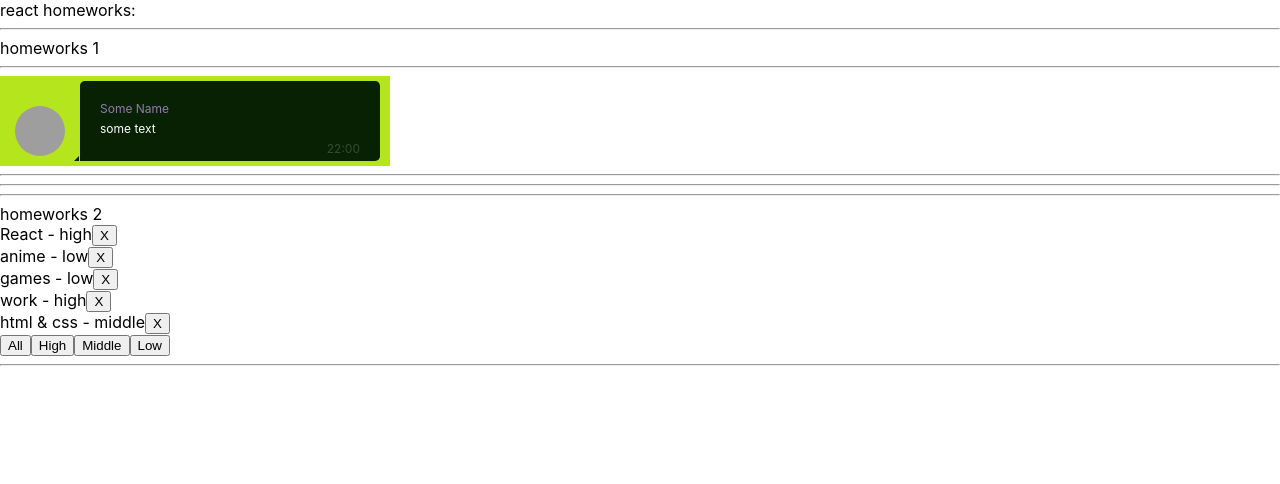
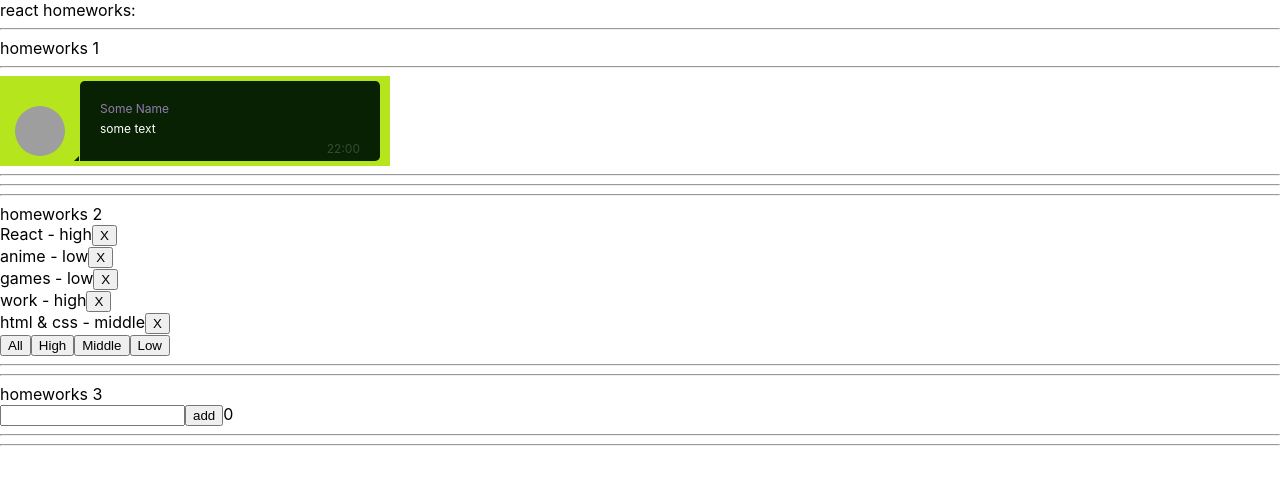
Before and after one commit to FFiillaattoovv/react-homework, a React (Create React App) app: page / in a window 1280 px wide. Shown: the top 484 px of the page. Built offline with nearby package versions, Linux system fonts and the light colour scheme; grey boxes are pictures that could not be loaded.

Commit message:
Add completed homework #3

```diff
--- a/package.json
+++ b/package.json
@@ -10,10 +10,12 @@
     "@types/node": "^12.20.20",
     "@types/react": "^17.0.19",
     "@types/react-dom": "^17.0.9",
+    "@types/uuid": "^8.3.1",
     "react": "^17.0.2",
     "react-dom": "^17.0.2",
     "react-scripts": "4.0.3",
     "typescript": "^4.3.5",
+    "uuid": "^8.3.2",
     "web-vitals": "^1.1.2"
   },
   "scripts": {
--- a/src/p1-main/m1-ui/u1-app/App.tsx
+++ b/src/p1-main/m1-ui/u1-app/App.tsx
@@ -2,6 +2,7 @@
 import s from './App.module.css'
 import HW1 from '../../../p2-homeworks/h1/HW1'
 import HW2 from '../../../p2-homeworks/h2/HW2';
+import HW3 from '../../../p2-homeworks/h3/HW3';
 
 function App() {
     return (
@@ -9,7 +10,7 @@
             <div>react homeworks:</div>
             <HW1/>
             <HW2/>
-            {/*<HW3/>*/}
+            <HW3/>
             {/*<HW4/>*/}
             {/*<HW5/>*/}
 
--- a/src/p2-homeworks/h3/Greeting.module.css
+++ b/src/p2-homeworks/h3/Greeting.module.css
@@ -1,5 +1,5 @@
-.someClass {
-
+.message {
+color: red;
 }
 
 .error {
--- a/src/p2-homeworks/h3/Greeting.tsx
+++ b/src/p2-homeworks/h3/Greeting.tsx
@@ -1,26 +1,26 @@
-import React from 'react'
+import React, {ChangeEvent} from 'react'
 import s from './Greeting.module.css'
 
 type GreetingPropsType = {
-    name: any // need to fix any
-    setNameCallback: any // need to fix any
-    addUser: any // need to fix any
-    error: any // need to fix any
-    totalUsers: any // need to fix any
+    name: string
+    setNameCallback: (e: ChangeEvent<HTMLInputElement>) => void
+    addUser: () => void
+    error: string
+    totalUsers: number
 }
 
 // презентационная компонента (для верстальщика)
 const Greeting: React.FC<GreetingPropsType> = (
     {name, setNameCallback, addUser, error, totalUsers} // деструктуризация пропсов
 ) => {
-    const inputClass = s.error // need to fix with (?:)
+    const inputClass = error ? s.error : ''
 
     return (
         <div>
             <input value={name} onChange={setNameCallback} className={inputClass}/>
-            <span>{error}</span>
             <button onClick={addUser}>add</button>
             <span>{totalUsers}</span>
+            <div className={s.message}>{error}</div>
         </div>
     )
 }
--- a/src/p2-homeworks/h3/GreetingContainer.tsx
+++ b/src/p2-homeworks/h3/GreetingContainer.tsx
@@ -1,28 +1,33 @@
-import React, {useState} from 'react'
+import React, {ChangeEvent, useState} from 'react'
 import Greeting from './Greeting'
+import {UserType} from './HW3';
 
 type GreetingContainerPropsType = {
-    users: any // need to fix any
-    addUserCallback: any // need to fix any
+    users: Array<UserType>
+    addUserCallback: (name: string) => void
 }
 
-// более простой и понятный для новичков
-// function GreetingContainer(props: GreetingPropsType) {
+// уровень локальной логики
+const GreetingContainer: React.FC<GreetingContainerPropsType> = ({users, addUserCallback}) => {
+    const [name, setName] = useState<string>('')
+    const [error, setError] = useState<string>('')
 
-// более современный и удобный для про :)
-// уровень локальной логики
-const GreetingContainer: React.FC<GreetingContainerPropsType> = ({users, addUserCallback}) => { // деструктуризация пропсов
-    const [name, setName] = useState<any>('') // need to fix any
-    const [error, setError] = useState<any>('') // need to fix any
-
-    const setNameCallback = (e: any) => { // need to fix any
-        setName('') // need to fix
+    const setNameCallback = (e: ChangeEvent<HTMLInputElement>) => {
+        const name = e.target.value
+        setName(name.trim())
+        error && setError('')
     }
     const addUser = () => {
-        alert(`Hello  !`) // need to fix
+        if (!name) {
+            setError('Name is required!')
+            return
+        }
+        addUserCallback(name)
+        alert(`Hello ${name}!`)
+        setName('')
     }
 
-    const totalUsers = 0 // need to fix
+    const totalUsers = users.length
 
     return (
         <Greeting
--- a/src/p2-homeworks/h3/HW3.tsx
+++ b/src/p2-homeworks/h3/HW3.tsx
@@ -1,18 +1,22 @@
 import React, {useState} from 'react'
 import GreetingContainer from './GreetingContainer'
+import {v1} from 'uuid';
 
 // types
 export type UserType = {
-    _id: any // need to fix any
-    name: any // need to fix any
+    _id: string
+    name: string
 }
 
 // уровень работы с глобальными данными
 function HW3() {
-    const [users, setUsers] = useState<any>([]) // need to fix any
+    const [users, setUsers] = useState<Array<UserType>>([])
 
-    const addUserCallback = (name: any) => { // need to fix any
-        setUsers([]) // need to fix
+    const addUserCallback = (name: string) => {
+        setUsers(users.concat({
+            _id: v1(),
+            name: name
+        }))
     }
 
     return (
@@ -20,7 +24,6 @@
             <hr/>
             homeworks 3
 
-            {/*should work (должно работать)*/}
             <GreetingContainer users={users} addUserCallback={addUserCallback}/>
 
             <hr/>
```
Also changed, not shown: 1 other file (tests, documents, lock files or other folders).
